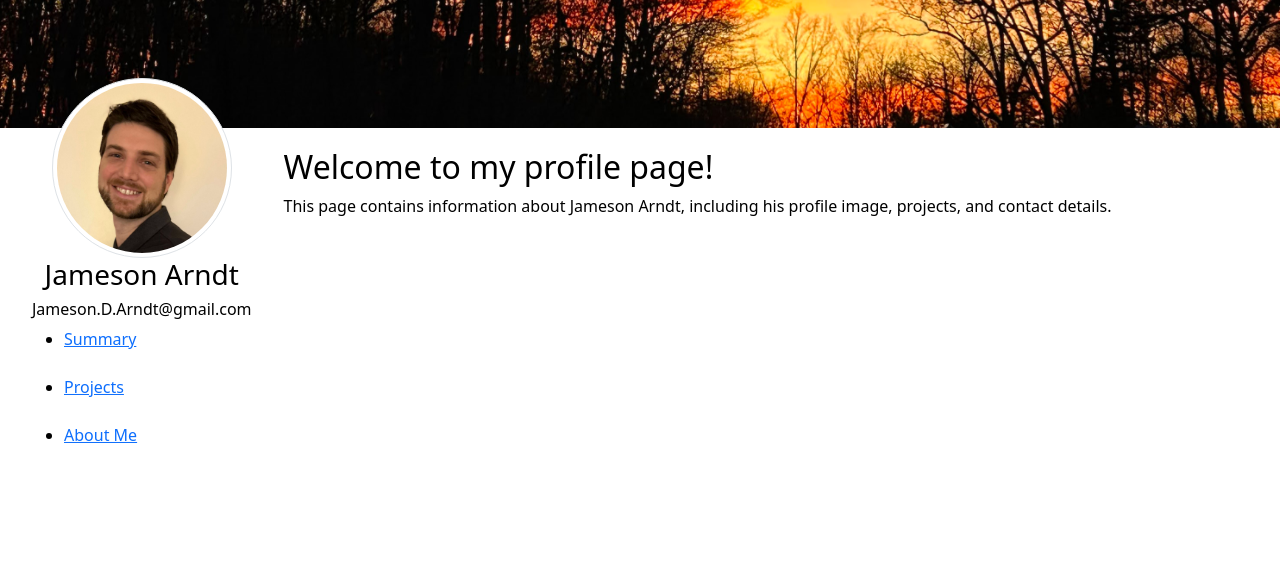
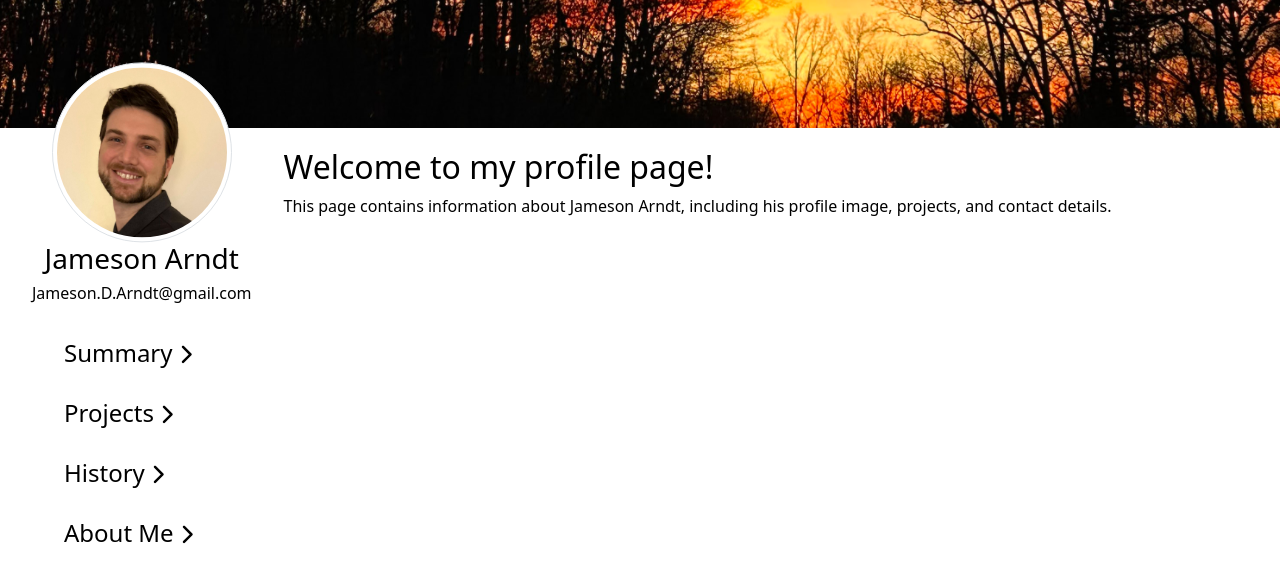
Before and after one commit to blaze359/blaze359.github.io, a React (Create React App) app: page / in a window 1280 px wide. Shown: the top 582 px of the page. Built offline with nearby package versions, Linux system fonts and the light colour scheme.

Commit message:
Updated readme with todo. Added fontawesome. Styling changes to nav. Linked to History page.

```diff
--- a/package.json
+++ b/package.json
@@ -4,6 +4,9 @@
   "homepage": "https://blaze359.github.io",
   "private": true,
   "dependencies": {
+    "@fortawesome/fontawesome-svg-core": "^7.1.0",
+    "@fortawesome/free-solid-svg-icons": "^7.1.0",
+    "@fortawesome/react-fontawesome": "^3.1.1",
     "bootstrap": "^5.3.0",
     "react": "^18.2.0",
     "react-bootstrap": "^2.8.0",
--- a/src/components/NavBar.tsx
+++ b/src/components/NavBar.tsx
@@ -1,19 +1,33 @@
 import { Link } from 'react-router-dom';
+import styled from "styled-components";
+import { FontAwesomeIcon } from "@fortawesome/react-fontawesome";
+import { faChevronRight } from "@fortawesome/free-solid-svg-icons";
+
+const Ul = styled.ul`
+    list-style-type: none;
+`;
 
 export default function NavBar() {
     return (
       <nav style={{ height: "100%", width: "100%" }}>
-        <ul className='d-flex flex-column gap-4'>
+        <Ul className="d-flex flex-column gap-4 mt-4 fs-4">
           <li>
             <Link to="/">Summary</Link>
+            <FontAwesomeIcon icon={faChevronRight} className="fs-5" />
           </li>
           <li>
             <Link to="/projects">Projects</Link>
+            <FontAwesomeIcon icon={faChevronRight} className="fs-5" />
+          </li>
+          <li>
+            <Link to="/history">History</Link>
+            <FontAwesomeIcon icon={faChevronRight} className="fs-5" />
           </li>
           <li>
             <Link to="/aboutMe">About Me</Link>
+            <FontAwesomeIcon icon={faChevronRight} className="fs-5" />
           </li>
-        </ul>
+        </Ul>
       </nav>
     );
 
--- a/src/components/Routing.tsx
+++ b/src/components/Routing.tsx
@@ -3,6 +3,7 @@ import Projects from '../pages/Projects';
 import Summary from '../pages/Summary';
 import AboutMe from '../pages/AboutMe';
 import ProjectDetails from '../pages/ProjectDetails';
+import History from '../pages/History';
 
 export default function Routing() {
   return (
@@ -10,6 +11,7 @@ export default function Routing() {
       <Route path="/" element={<Summary />} />
       <Route path="/AboutMe" element={<AboutMe />} />
       <Route path="/Projects" element={<Projects />} />
+      <Route path="/History" element={<History />} />
       <Route path="/Projects/:id" element={<ProjectDetails />} />
       <Route path="*" element={<Summary />} />
     </Routes>
--- a/src/styles/global.css
+++ b/src/styles/global.css
@@ -1,9 +1,3 @@
-/* src/index.css */
-
-/* ============================================= */
-/* ============= BASE & RESET ================== */
-/* ============================================= */
-
 * {
   margin: 0;
   padding: 0;
@@ -58,10 +52,16 @@ button, a {
   transition: background-color 0.15s ease, color 0.15s ease;
 }
 
-/* Example usage classes */
-.bg-primary       { background-color: var(--color-primary); }
-.text-primary     { color: var(--color-primary); }
-.hover\:bg-primary:hover { background-color: var(--color-primary-hover); }
+a {
+  color: var(--color-text);
+  text-decoration: none;
+
+
+}
+
+a:hover {
+  text-decoration: underline;
+}
 
 /* Cards, containers, etc. */
 .card {
```
Also changed, not shown: 2 other files (tests, documents, lock files or other folders).
